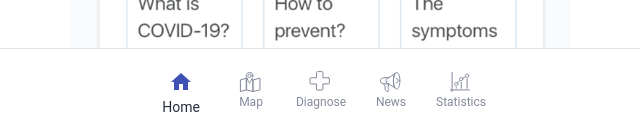
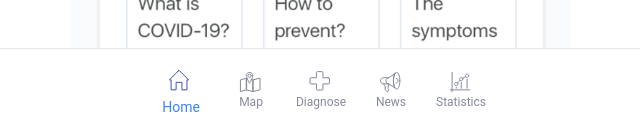
Before and after one commit to relumesaros/pandemic-proximity, a React app: page /#/ in a window 1280 px wide. Shown: the part 661-797 px from the top of the page, without its empty margins (319-959 px from the left). Built offline with nearby package versions, Linux system fonts and the light colour scheme.

Commit message:
Add home icon in navbar.

```diff
--- a/src/components/Navbar.jsx
+++ b/src/components/Navbar.jsx
@@ -4,8 +4,8 @@ import { withStyles } from '@material-ui/core/styles';
 import BottomNavigation from '@material-ui/core/BottomNavigation';
 import BottomNavigationAction from '@material-ui/core/BottomNavigationAction';
 import { withRouter } from 'react-router-dom';
-import HomeIcon from '@material-ui/icons/Home';
 
+import HomeCustomIcon from '../customIcons/HomeCustomIcon';
 import MapCustomIcon from '../customIcons/MapCustomIcon';
 import DiagnoseCustomIcon from '../customIcons/DiagnoseCustomIcon';
 import NewsCustomIcon from '../customIcons/NewsCustomIcon';
@@ -40,7 +40,7 @@ const styles = {
     ...BottomNavigationActionStyle,
   },
   BottomNavigationActionSelected: {
-    color: '#272D40',
+    color: '#3B84FF',
     ...BottomNavigationActionStyle,
   },
 };
@@ -85,7 +85,7 @@ class Navbar extends React.Component {
               root: classes.BottomNavigationActionRoot,
               selected: classes.BottomNavigationActionSelected,
             }}
-            icon={<HomeIcon />}
+            icon={<HomeCustomIcon />}
           />
 
           <BottomNavigationAction
--- /dev/null
+++ b/src/customIcons/HomeCustomIcon.jsx
@@ -0,0 +1,26 @@
+/* eslint-disable */
+import React from 'react';
+import { SvgIcon } from '@material-ui/core';
+
+export default props => {
+  return (
+    <SvgIcon {...props}>
+      <g id="Page-1" stroke="none" strokeWidth="1" fill="none" fillRule="evenodd" strokeLinecap="round"
+         strokeLinejoin="round">
+        <g id="statistics" transform="translate(-28.000000, -737.000000)" stroke="currentColor">
+          <g id="iPhone-X/Bars/Tab-Bar/5-Items" transform="translate(0.000000, 722.000000)">
+            <g id="Item-1" transform="translate(14.000000, 8.000000)">
+              <g id="Active-Icon">
+                <g id="Group-200" transform="translate(14.000000, 7.000000)">
+                  <path
+                    d="M9.3085,0.95825 L0.416833333,9.83075 L2.08683333,9.83075 L2.08683333,19.83075 L7.09766667,19.83075 L7.09766667,12.33075 L12.9435,12.33075 L12.9435,19.83075 L17.9543333,19.83075 L17.9543333,9.83075 L19.6251667,9.83075 L10.7335,0.95825 C10.5443333,0.769916667 10.2885,0.664083333 10.0218333,0.664083333 L10.0201667,0.664083333 C9.7535,0.664083333 9.49683333,0.769916667 9.3085,0.95825 L9.3085,0.95825 Z"
+                    id="Stroke-392"></path>
+                </g>
+              </g>
+            </g>
+          </g>
+        </g>
+      </g>
+    </SvgIcon>
+  );
+};
```
